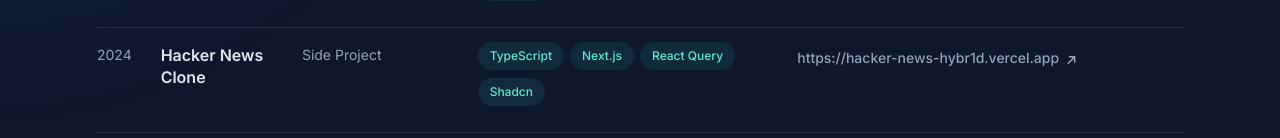
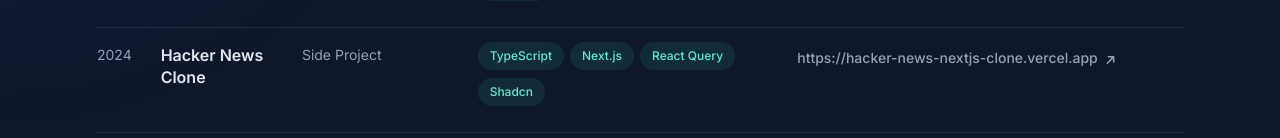
Before and after one commit to AbhishekKolge/portfolio-website, a Next.js app: page /archive in a window 1280 px wide. Shown: the part 353-491 px from the top of the page. Built offline with nearby package versions, Linux system fonts and the light colour scheme.

Commit message:
Update data.js

```diff
--- a/src/app/archive/data.js
+++ b/src/app/archive/data.js
@@ -13,7 +13,7 @@ const data = [
     name: 'Hacker News Clone',
     company: 'Side Project',
     tags: ['TypeScript', 'Next.js', 'React Query', 'Shadcn'],
-    links: ['https://hacker-news-hybr1d.vercel.app'],
+    links: ['https://hacker-news-nextjs-clone.vercel.app'],
   },
   {
     id: 3,
```
